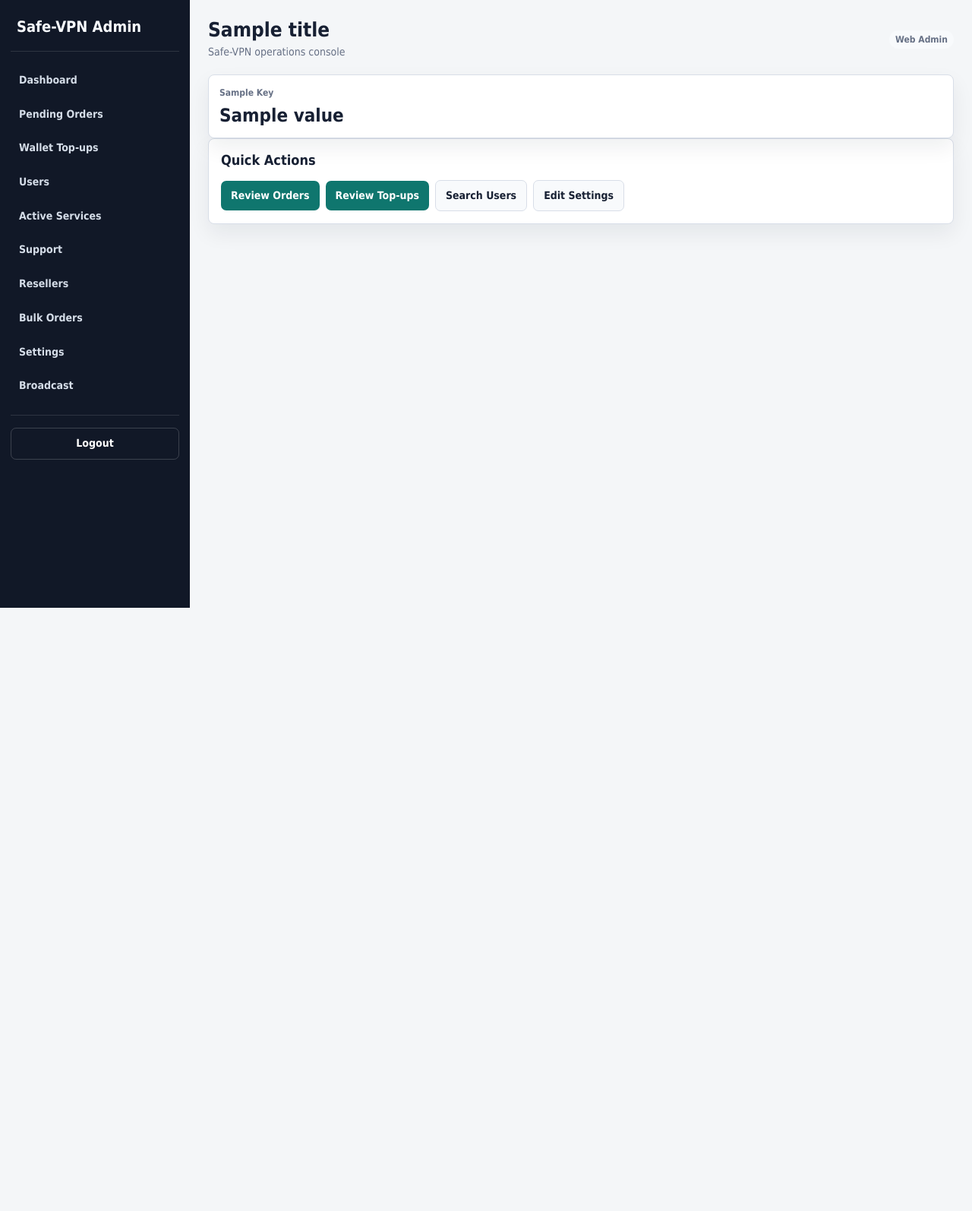
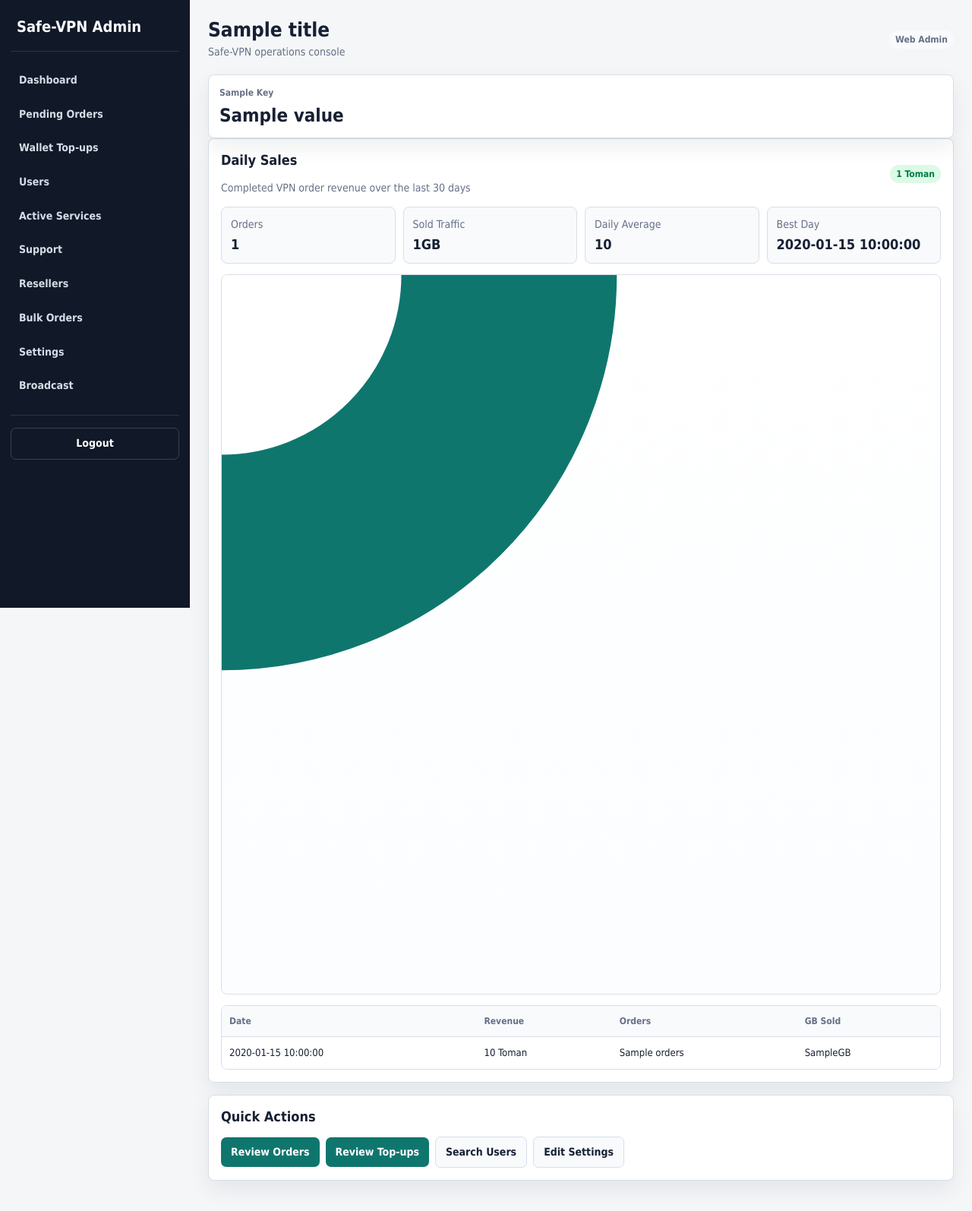
Before and after one commit to svampire7/bot, a FastAPI app: template app/web/templates/dashboard.html in a window 1280 px wide. Shown: the whole page at 76% size. Before the commit the page ends 800 px from the top, so only its background shows below. Run offline with FastAPI, Linux system fonts and the light colour scheme; the template is opened without the code that fills it: most values are stand-ins (such as "Sample title", 1, 10 or a date in 2020); parts of the project's set-up code (start-up, migrations or seed data) failed here and were passed over.

Commit message:
Add daily sales dashboard chart

```diff
--- a/app/web/main.py
+++ b/app/web/main.py
@@ -36,6 +36,7 @@ from app.db.repositories import (
     active_service_for_user,
     add_support_message,
     advanced_stats,
+    daily_sales_series,
     order_with_user_for_update,
     pending_order_count,
     pending_orders,
@@ -172,6 +173,57 @@ def row_url(path: str, offset: int, limit: int = 20) -> str:
     return f"{path}?offset={max(0, offset)}&limit={limit}"
 
 
+def sales_chart(series: list[dict[str, int | str]]) -> dict[str, object]:
+    width = 900
+    height = 260
+    padding_x = 34
+    padding_y = 26
+    chart_width = width - padding_x * 2
+    chart_height = height - padding_y * 2
+    max_revenue = max([int(item["revenue"]) for item in series] + [1])
+    step_x = chart_width / max(1, len(series) - 1)
+    points: list[dict[str, object]] = []
+    for index, item in enumerate(series):
+        revenue = int(item["revenue"])
+        x = padding_x + index * step_x
+        y = padding_y + chart_height - (revenue / max_revenue * chart_height)
+        points.append(
+            {
+                **item,
+                "x": round(x, 2),
+                "y": round(y, 2),
+                "label": toman(revenue),
+            }
+        )
+    path = " ".join(
+        f"{'M' if index == 0 else 'L'} {point['x']} {point['y']}" for index, point in enumerate(points)
+    )
+    area_path = (
+        f"{path} L {points[-1]['x']} {height - padding_y} L {points[0]['x']} {height - padding_y} Z"
+        if points
+        else ""
+    )
+    total_revenue = sum(int(item["revenue"]) for item in series)
+    total_orders = sum(int(item["orders"]) for item in series)
+    total_gb = sum(int(item["gb"]) for item in series)
+    average_revenue = total_revenue // max(1, len(series))
+    best_day = max(series, key=lambda item: int(item["revenue"])) if series else None
+    return {
+        "width": width,
+        "height": height,
+        "max_revenue": max_revenue,
+        "points": points,
+        "path": path,
+        "area_path": area_path,
+        "total_revenue": total_revenue,
+        "total_orders": total_orders,
+        "total_gb": total_gb,
+        "average_revenue": average_revenue,
+        "best_day": best_day,
+        "recent": list(reversed(series[-7:])),
+    }
+
+
 async def notify_order_completed(
     bot: Bot,
     db: AsyncSession,
@@ -249,7 +301,8 @@ async def dashboard(
     data["pending_wallet_topups"] = await pending_wallet_topup_count(db)
     data["wallet_users"] = await wallet_user_count(db)
     data["support_tickets"] = await support_ticket_count(db)
-    return render(request, "dashboard.html", "Dashboard", stats=data)
+    sales = await daily_sales_series(db, days=30)
+    return render(request, "dashboard.html", "Dashboard", stats=data, sales=sales_chart(sales))
 
 
 @app.get("/orders", response_class=HTMLResponse)
--- a/app/web/static/admin.css
+++ b/app/web/static/admin.css
@@ -465,6 +465,71 @@ button.warning,
   margin-top: 14px;
 }
 
+.chart-summary {
+  display: grid;
+  grid-template-columns: repeat(auto-fit, minmax(150px, 1fr));
+  gap: 10px;
+  margin: 14px 0;
+}
+
+.chart-summary > div {
+  display: grid;
+  gap: 4px;
+  padding: 12px;
+  border: 1px solid var(--line);
+  border-radius: 8px;
+  background: var(--panel-soft);
+}
+
+.chart-summary strong {
+  font-size: 18px;
+  line-height: 1.25;
+  overflow-wrap: anywhere;
+}
+
+.chart-card {
+  width: 100%;
+  overflow-x: auto;
+  margin: 12px 0 14px;
+  border: 1px solid var(--line);
+  border-radius: 8px;
+  background: linear-gradient(180deg, #ffffff 0%, #fbfdff 100%);
+}
+
+.line-chart {
+  display: block;
+  width: 100%;
+  min-width: 680px;
+  height: auto;
+}
+
+.chart-grid-line {
+  stroke: #e6ebf2;
+  stroke-width: 1;
+}
+
+.chart-area {
+  fill: rgba(15, 118, 110, 0.1);
+}
+
+.chart-line {
+  fill: none;
+  stroke: var(--brand);
+  stroke-width: 4;
+  stroke-linecap: round;
+  stroke-linejoin: round;
+}
+
+.chart-point {
+  fill: #fff;
+  stroke: var(--brand);
+  stroke-width: 3;
+}
+
+.compact-table table {
+  font-size: 13px;
+}
+
 .login-page {
   display: grid;
   place-items: center;
--- a/app/web/templates/dashboard.html
+++ b/app/web/templates/dashboard.html
@@ -9,6 +9,66 @@
   {% endfor %}
 </section>
 <section class="card">
+  <div class="toolbar">
+    <div>
+      <h2>Daily Sales</h2>
+      <div class="muted">Completed VPN order revenue over the last 30 days</div>
+    </div>
+    <span class="badge ok">{{ sales.total_revenue|toman }} Toman</span>
+  </div>
+  <div class="chart-summary">
+    <div>
+      <span class="muted">Orders</span>
+      <strong>{{ sales.total_orders }}</strong>
+    </div>
+    <div>
+      <span class="muted">Sold Traffic</span>
+      <strong>{{ sales.total_gb }}GB</strong>
+    </div>
+    <div>
+      <span class="muted">Daily Average</span>
+      <strong>{{ sales.average_revenue|toman }}</strong>
+    </div>
+    <div>
+      <span class="muted">Best Day</span>
+      <strong>{% if sales.best_day %}{{ sales.best_day.date }}{% else %}-{% endif %}</strong>
+    </div>
+  </div>
+  <div class="chart-card">
+    <svg class="line-chart" viewBox="0 0 {{ sales.width }} {{ sales.height }}" role="img" aria-label="Daily sales chart">
+      <line class="chart-grid-line" x1="34" y1="234" x2="866" y2="234"></line>
+      <line class="chart-grid-line" x1="34" y1="130" x2="866" y2="130"></line>
+      <line class="chart-grid-line" x1="34" y1="26" x2="866" y2="26"></line>
+      {% if sales.area_path %}
+        <path class="chart-area" d="{{ sales.area_path }}"></path>
+      {% endif %}
+      {% if sales.path %}
+        <path class="chart-line" d="{{ sales.path }}"></path>
+      {% endif %}
+      {% for point in sales.points %}
+        <circle class="chart-point" cx="{{ point.x }}" cy="{{ point.y }}" r="4">
+          <title>{{ point.date }}: {{ point.label }} Toman | {{ point.orders }} orders | {{ point.gb }}GB</title>
+        </circle>
+      {% endfor %}
+    </svg>
+  </div>
+  <div class="table-wrap compact-table">
+    <table>
+      <thead><tr><th>Date</th><th>Revenue</th><th>Orders</th><th>GB Sold</th></tr></thead>
+      <tbody>
+        {% for day in sales.recent %}
+          <tr>
+            <td>{{ day.date }}</td>
+            <td>{{ day.revenue|toman }} Toman</td>
+            <td>{{ day.orders }}</td>
+            <td>{{ day.gb }}GB</td>
+          </tr>
+        {% endfor %}
+      </tbody>
+    </table>
+  </div>
+</section>
+<section class="card">
   <h2>Quick Actions</h2>
   <div class="actions">
     <a class="button" href="/orders">Review Orders</a>
```
Also changed, not shown: app/db/repositories.py (+25 -0 lines).
